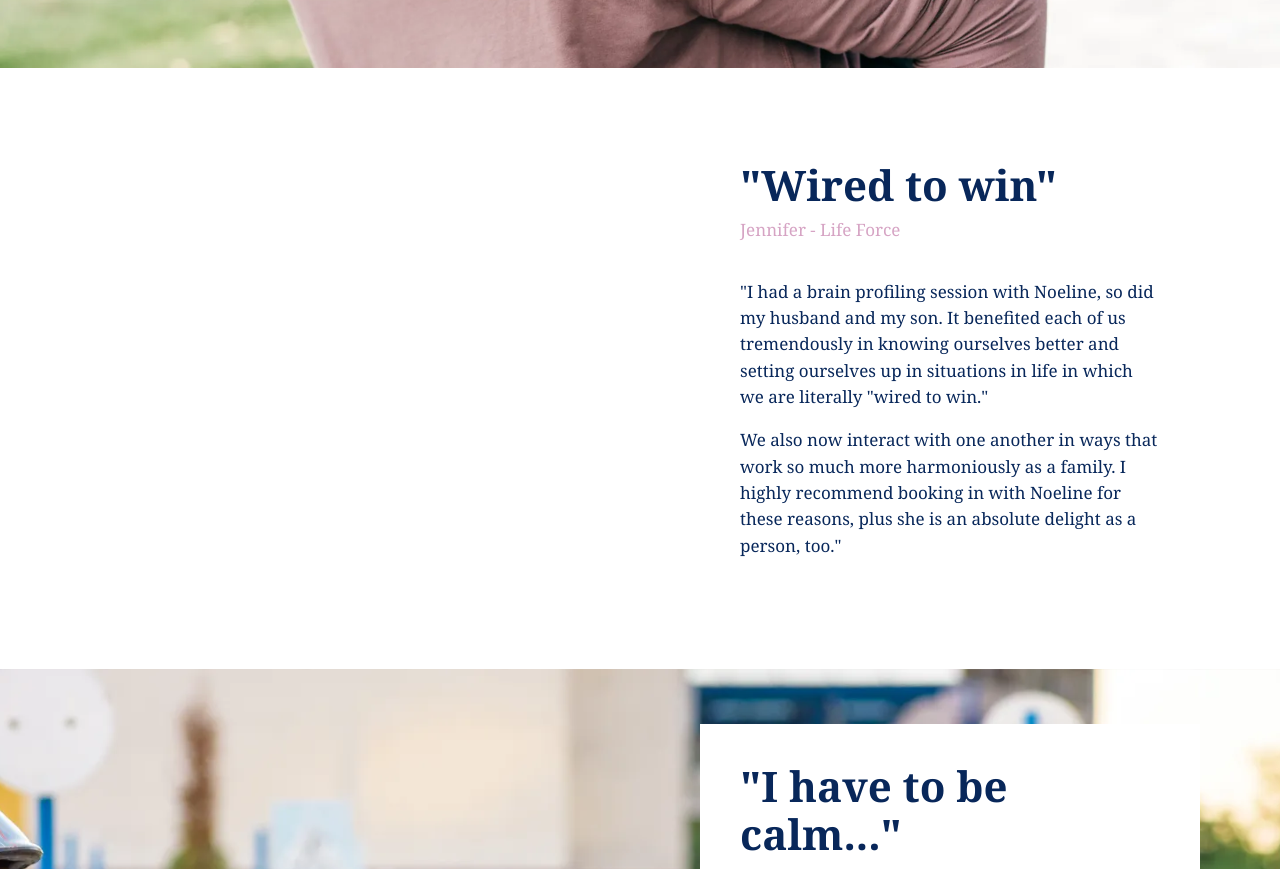
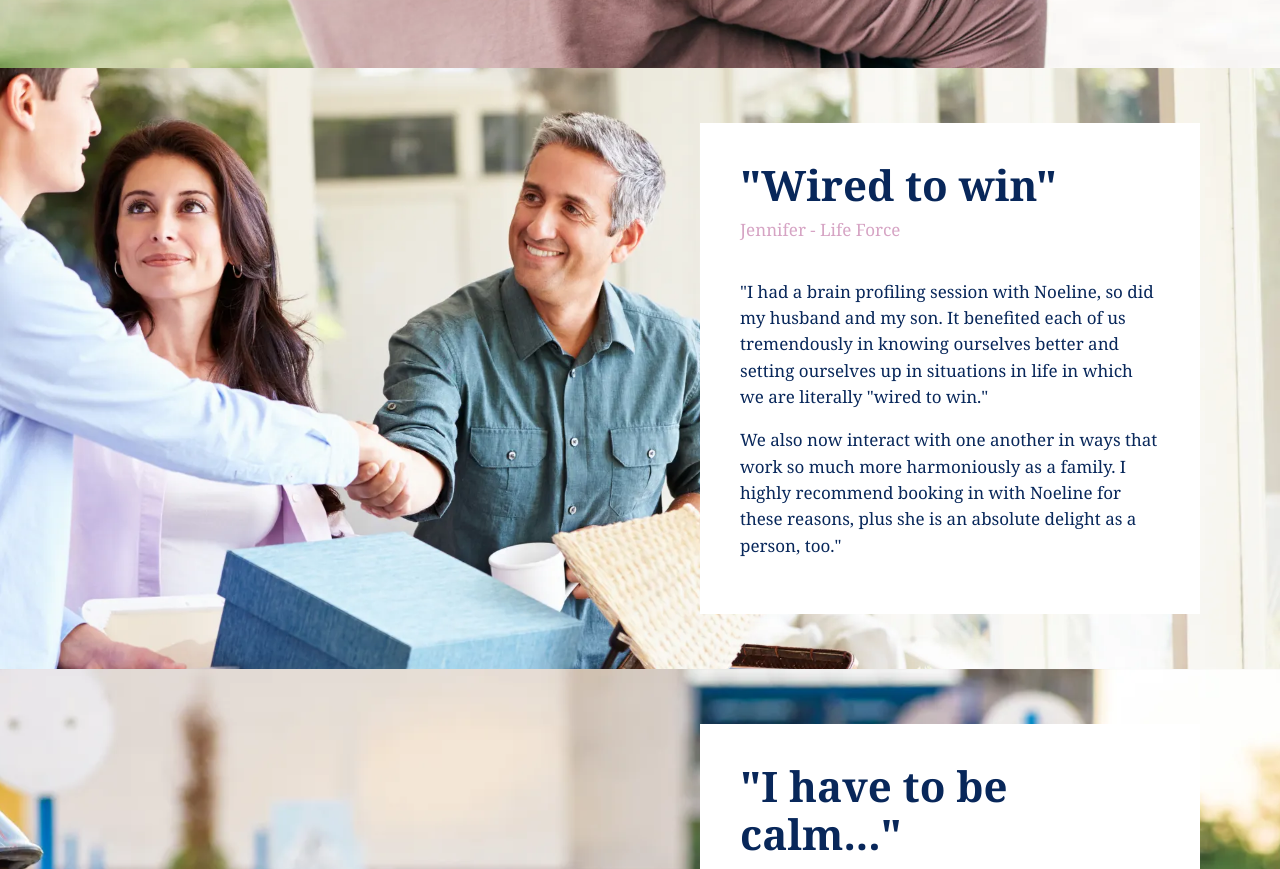
Before and after one commit to BrainsRus/brainfocus, a plain HTML site: page children.html in a window 1280 px wide. Shown: the part 3399-4268 px from the top of the page. Drawn offline with Linux system fonts and the light colour scheme.

Commit message:
Fix image format in testimonial section

```diff
--- a/children.html
+++ b/children.html
@@ -340,7 +340,7 @@
 
 <!-- 5. WIRED TO WIN -->
 <section class="testimonial"
-         style="background-image:url('assets/testimonial-wired.webpp');">
+         style="background-image:url('assets/testimonial-wired.webp');">
   <div class="testimonial-box">
     <h2>"Wired to win"</h2>
     <p class="byline">Jennifer - Life Force</p>
```
